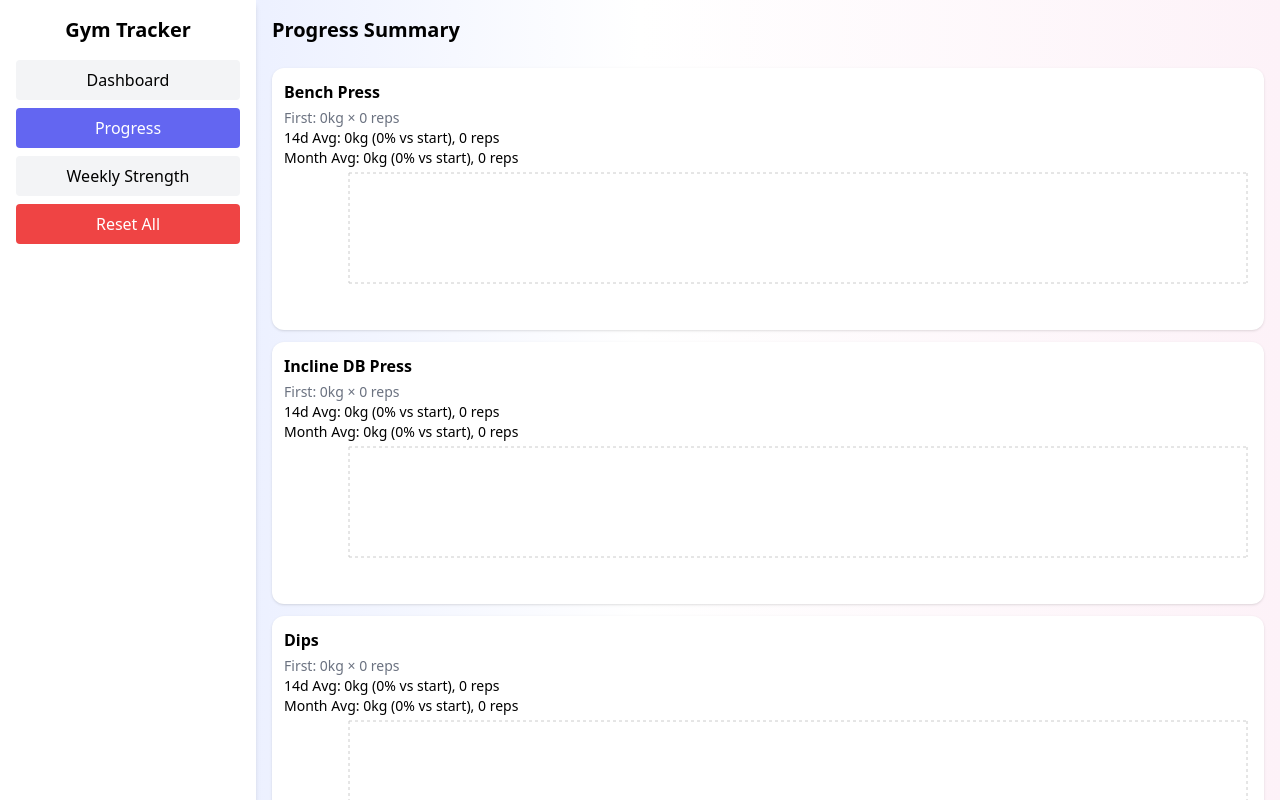
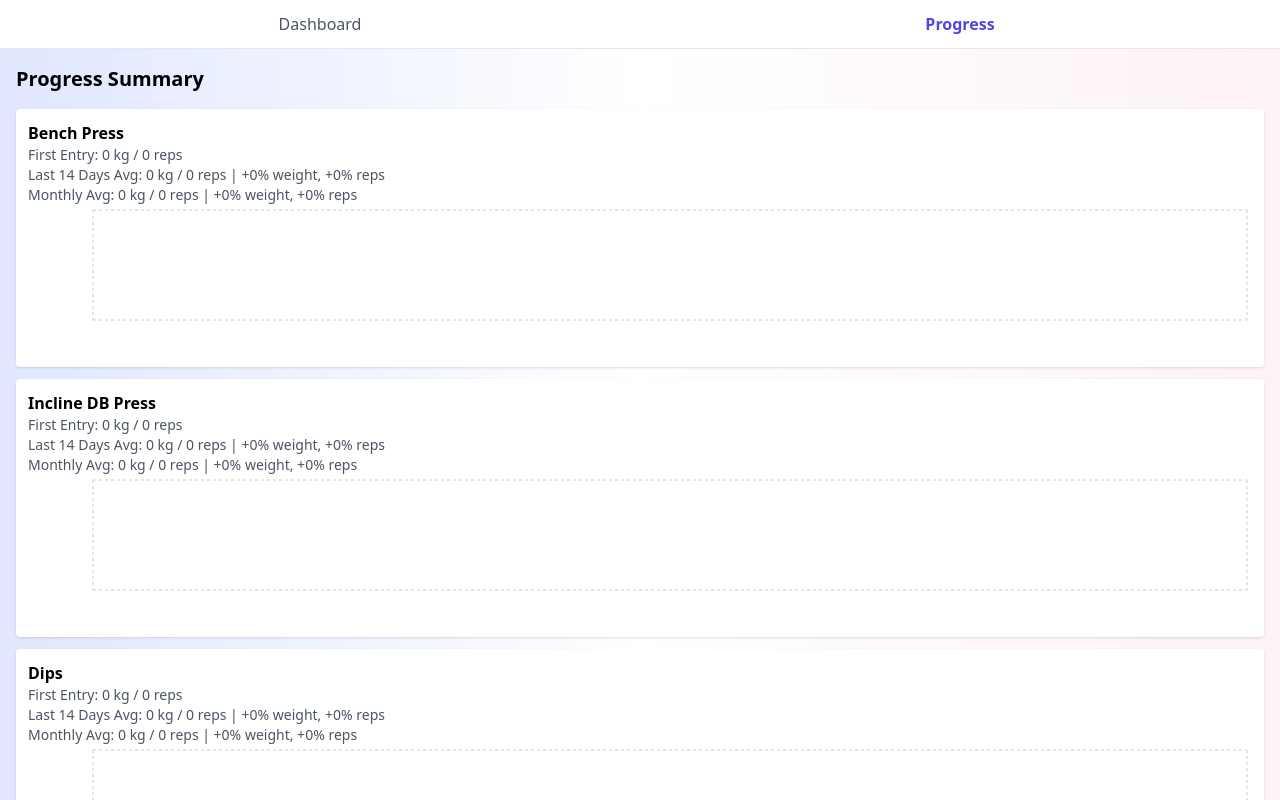
Before and after one commit to Ammar-Hus/gym-tracker1, a React (Create React App) app: page / in a window 1280 px wide. Both pictures are taken after a click on the button "Progress". Shown: the top 800 px of the page. Built offline with nearby package versions, Linux system fonts and the light colour scheme; the HTML template or start-up script is replaced by a standard one.

Commit message:
Update App.jsx

```diff
--- a/src/App.jsx
+++ b/src/App.jsx
@@ -4,15 +4,16 @@ import { format, parseISO, subDays, startOfMonth, isAfter } from 'date-fns';
 
 const SPLIT = [
   { day: 'Monday', muscle: 'Chest + Triceps + Abs', exercises: ['Bench Press','Incline DB Press','Dips','Pushdowns','Overhead DB Extension','Plank','Deadbug','Woodchoppers'] },
-  { day: 'Tuesday', muscle: 'Back + Biceps + Abs', exercises: ['Pull-Ups','Barbell Rows','Seated Rows','Barbell Curls','DB Curls','Concentration Curl','Plank','Hanging Leg Raise'] },
-  { day: 'Wednesday', muscle: 'Legs + Shoulders + Abs', exercises: ['Squats','RDLs','Lunges','OHP','Lateral Raises','Rear Delt Flys','Hanging Leg Raise','Russian Twists'] },
-  { day: 'Thursday', muscle: 'Chest + Triceps + Abs', exercises: ['Incline Bench','Chest Flys','Push-Ups','Skullcrushers','Rope Pushdowns','Dips','Plank'] },
+  { day: 'Tuesday', muscle: 'Back + Biceps', exercises: ['Pull-Ups','Barbell Rows','Seated Rows','Barbell Curls','DB Curls','Concentration Curl'] },
+  { day: 'Wednesday', muscle: 'Legs + Shoulders', exercises: ['Squats','RDLs','Lunges','OHP','Lateral Raises','Rear Delt Flys','Hanging Leg Raise','Russian Twists'] },
+  { day: 'Thursday', muscle: 'Chest + Triceps', exercises: ['Incline Bench','Chest Flys','Push-Ups','Skullcrushers','Rope Pushdowns','Dips'] },
   { day: 'Friday', muscle: 'Rest', exercises: [] },
-  { day: 'Saturday', muscle: 'Back + Biceps + Abs', exercises: ['Lat Pulldown','T-Bar Row','DB Row','Incline DB Curl','Hammer Curl','Cable Curl','Decline Crunch','V-Ups','Cable Crunch'] },
-  { day: 'Sunday', muscle: 'Legs + Shoulders + Abs', exercises: ['Leg Press','Leg Extension','Ham Curl','Arnold Press','Front Raise','Cable Lateral Raise','Stretch & Mobility','Plank'] }
+  { day: 'Saturday', muscle: 'Back + Biceps', exercises: ['Lat Pulldown','T-Bar Row','DB Row','Incline DB Curl','Hammer Curl','Cable Curl','Decline Crunch','V-Ups','Cable Crunch'] },
+  { day: 'Sunday', muscle: 'Legs + Shoulders', exercises: ['Leg Press','Leg Extension','Ham Curl','Arnold Press','Front Raise','Cable Lateral Raise','Stretch & Mobility'] }
 ];
 
 const STORAGE_KEY = 'gympro_logs_v2';
+
 function uid(){ return Math.random().toString(36).slice(2,9); }
 
 function groupByExercise(logs){
@@ -31,20 +32,18 @@ export default function App(){
   });
   const [selectedDay, setSelectedDay] = useState(null);
   const [selectedExercise, setSelectedExercise] = useState(null);
-  const [showPanel, setShowPanel] = useState(false);
   const [setsInput, setSetsInput] = useState([{set:1,reps:8,weight:0}]);
   const [date, setDate] = useState(format(new Date(),'yyyy-MM-dd'));
   const [tab, setTab] = useState('dashboard');
-  const [absSelected, setAbsSelected] = useState([]);
 
   useEffect(()=>{ localStorage.setItem(STORAGE_KEY, JSON.stringify(logs)); },[logs]);
 
-  function openDay(day){ setSelectedDay(day); setSelectedExercise(null); setShowPanel(true); setSetsInput([{set:1,reps:8,weight:0}]); setAbsSelected([]); }
+  function openDay(day){ setSelectedDay(day); setSelectedExercise(null); setSetsInput([{set:1,reps:8,weight:0}]); setTab('day'); }
   function openExercise(ex){ setSelectedExercise(ex); setSetsInput([{set:1,reps:8,weight:0}]); }
+
   function addSetRow(){ setSetsInput(prev=>[...prev, {set: prev.length+1, reps:8, weight:0}]); }
-  function updateSet(idx, field, val){ const copy=[...setsInput]; copy[idx][field]=val; setSetsInput(copy); }
+  function updateSet(idx, field, val){ const copy=[...setsInput]; copy[idx][field]=Number(val); setSetsInput(copy); }
   function removeSet(idx){ const copy=[...setsInput]; copy.splice(idx,1); copy.forEach((r,i)=>r.set=i+1); setSetsInput(copy); }
-  function toggleAbs(ex){ setAbsSelected(prev=> prev.includes(ex)? prev.filter(a=>a!==ex) : [...prev,ex]); }
 
   function saveExercise(){
     if(!selectedExercise) return;
@@ -52,16 +51,21 @@ export default function App(){
       id: uid(), date, day: selectedDay || format(parseISO(date),'EEEE'), exercise: selectedExercise,
       set: s.set, reps: Number(s.reps), weight: Number(s.weight)
     }));
-    const absEntries = absSelected.map(ex=>({
-      id: uid(), date, day: selectedDay || format(parseISO(date),'EEEE'), exercise: ex,
-      set: 1, reps: 0, weight: 0
-    }));
-    setLogs(prev=>[...prev, ...newEntries, ...absEntries].sort((a,b)=> a.date > b.date ? 1 : -1));
+    setLogs(prev=>[...prev, ...newEntries].sort((a,b)=> a.date > b.date ? 1 : -1));
     setSetsInput([{set:1,reps:8,weight:0}]);
     setSelectedExercise(null);
   }
 
   const exerciseMap = useMemo(()=> groupByExercise(logs), [logs]);
+
+  const firstPerExercise = useMemo(()=>{
+    const out = {};
+    Object.keys(exerciseMap).forEach(ex=>{
+      const arr = exerciseMap[ex];
+      if(arr.length){ const first = arr[0]; out[ex] = {date:first.date, reps:first.reps, weight:first.weight}; }
+    });
+    return out;
+  }, [exerciseMap]);
 
   function averageInRange(ex, startDate){
     const arr = (exerciseMap[ex]||[]).filter(r=> isAfter(parseISO(r.date), subDays(parseISO(startDate),1)) || r.date===startDate );
@@ -77,43 +81,48 @@ export default function App(){
   const progressSummary = useMemo(()=>{
     const exs = Object.keys(exerciseMap).length ? Object.keys(exerciseMap) : SPLIT.flatMap(s=>s.exercises);
     return exs.map(ex=>{
-      const arr = exerciseMap[ex]||[];
-      const first = arr.length? arr[0]: {date:null, reps:0, weight:0};
+      const first = firstPerExercise[ex] || null;
       const avg14 = averageInRange(ex, day14Start);
       const avgMonth = averageInRange(ex, monthStart);
-      const pct14 = first.weight? Math.round(((avg14.avgWeight-first.weight)/first.weight)*100*100)/100 : null;
-      const pctMonth = first.weight? Math.round(((avgMonth.avgWeight-first.weight)/first.weight)*100*100)/100 : null;
-      return {exercise:ex, first, avg14, avgMonth, pct14, pctMonth};
+      const weightFirst = first? first.weight : 0; const repsFirst = first? first.reps : 0;
+      const weight14 = avg14.avgWeight; const reps14 = avg14.avgReps;
+      const weightMonth = avgMonth.avgWeight; const repsMonth = avgMonth.avgReps;
+      const pctIncreaseWeight14 = weightFirst? Math.round(((weight14 - weightFirst)/weightFirst)*100*100)/100 : null;
+      const pctIncreaseReps14 = repsFirst? Math.round(((reps14 - repsFirst)/repsFirst)*100*100)/100 : null;
+      const pctIncreaseWeightMonth = weightFirst? Math.round(((weightMonth - weightFirst)/weightFirst)*100*100)/100 : null;
+      const pctIncreaseRepsMonth = repsFirst? Math.round(((repsMonth - repsFirst)/repsFirst)*100*100)/100 : null;
+      return {
+        exercise: ex,
+        first: {date: first? first.date : null, weight: weightFirst, reps: repsFirst},
+        avg14: { ...avg14 }, pct14: { weight: pctIncreaseWeight14, reps: pctIncreaseReps14 },
+        avgMonth: { ...avgMonth }, pctMonth: { weight: pctIncreaseWeightMonth, reps: pctIncreaseRepsMonth }
+      };
     });
-  }, [exerciseMap]);
+  }, [exerciseMap, firstPerExercise]);
 
   function chartDataForExercise(ex){
     const arr = (exerciseMap[ex]||[]).map(r=>({ date: r.date, weight: r.weight, reps: r.reps }));
     const map = {};
     arr.forEach(a=>{ if(!map[a.date]) map[a.date]={weightSum:0,repsSum:0,count:0}; map[a.date].weightSum += a.weight; map[a.date].repsSum += a.reps; map[a.date].count +=1; });
-    return Object.keys(map).sort().map(d=>({ date:d, weight: Math.round((map[d].weightSum/map[d].count)*100)/100, reps: Math.round((map[d].repsSum/map[d].count)*100)/100 }));
+    const out = Object.keys(map).sort().map(d=>({ date:d, weight: Math.round((map[d].weightSum/map[d].count)*100)/100, reps: Math.round((map[d].repsSum/map[d].count)*100)/100 }));
+    return out;
   }
 
   const primary = 'bg-gradient-to-r from-indigo-100 via-white to-pink-50';
 
   return (
-    <div className={`min-h-screen ${primary} flex flex-col md:flex-row`}>
-      {/* Sidebar */}
-      <div className="md:w-64 p-4 bg-white shadow-md flex-shrink-0">
-        <div className="text-xl font-bold mb-4 text-center">Gym Tracker</div>
-        <button onClick={()=>setTab('dashboard')} className={`w-full p-2 mb-2 rounded ${tab==='dashboard'?'bg-indigo-500 text-white':'bg-gray-100'}`}>Dashboard</button>
-        <button onClick={()=>setTab('progress')} className={`w-full p-2 mb-2 rounded ${tab==='progress'?'bg-indigo-500 text-white':'bg-gray-100'}`}>Progress</button>
-        <button onClick={()=>setTab('weekly')} className={`w-full p-2 mb-2 rounded ${tab==='weekly'?'bg-indigo-500 text-white':'bg-gray-100'}`}>Weekly Strength</button>
-        <button onClick={()=>{localStorage.removeItem(STORAGE_KEY); setLogs([]);}} className="w-full p-2 mb-2 rounded bg-red-500 text-white">Reset All</button>
+    <div className={`min-h-screen ${primary} flex flex-col`}>
+      {/* Tabs */}
+      <div className="flex justify-around border-b bg-white sticky top-0 z-10">
+        <button onClick={()=>setTab('dashboard')} className={`flex-1 p-3 ${tab==='dashboard'?'font-bold text-indigo-600':'text-gray-600'}`}>Dashboard</button>
+        <button onClick={()=>setTab('progress')} className={`flex-1 p-3 ${tab==='progress'?'font-bold text-indigo-600':'text-gray-600'}`}>Progress</button>
       </div>
 
-      {/* Main Content */}
-      <div className="flex-1 p-4 overflow-y-auto">
       {/* Dashboard */}
       {tab==='dashboard' && (
-          <div className="space-y-4">
+        <div className="p-4 space-y-4">
           <div className="text-xl font-bold">Select a Day</div>
-            <div className="grid grid-cols-1 sm:grid-cols-2 gap-3">
+          <div className="grid grid-cols-2 gap-3">
             {SPLIT.map(d=>(
               <button key={d.day} onClick={()=>openDay(d.day)} className="p-4 rounded-xl shadow bg-white text-left">
                 <div className="font-semibold">{d.day}</div>
@@ -121,104 +130,68 @@ export default function App(){
               </button>
             ))}
           </div>
+        </div>
+      )}
 
-            {showPanel && selectedDay && (
-              <div className="fixed inset-0 bg-black/40 flex justify-center md:justify-end items-start pt-10 px-2">
-                <div className="bg-white dark:bg-gray-800 w-full max-w-md p-4 rounded-xl shadow overflow-y-auto">
-                  <div className="flex justify-between items-center mb-3">
-                    <div className="font-bold">{selectedDay} Exercises</div>
-                    <button onClick={()=>setShowPanel(false)}>✕</button>
-                  </div>
-
+      {/* Day Exercise Panel */}
+      {tab==='day' && (
+        <div className="p-4">
+          <button onClick={()=>setTab('dashboard')} className="text-blue-500 mb-3">← Back to Dashboard</button>
           {!selectedExercise && (
             <div className="space-y-2">
               {(SPLIT.find(d=>d.day===selectedDay)?.exercises||[]).map(ex=>(
-                        <button key={ex} onClick={()=>openExercise(ex)} className="block w-full text-left p-2 bg-indigo-50 rounded">{ex}</button>
-                      ))}
-
-                      <div className="mt-3 text-sm font-semibold">Abs Exercises (select manually):</div>
-                      <div className="flex flex-wrap gap-2 mt-1">
-                        {['Plank','Crunch','Russian Twists','V-Ups','Hanging Leg Raise'].map(ex=>(
-                          <button key={ex} onClick={()=>toggleAbs(ex)} className={`px-2 py-1 rounded ${absSelected.includes(ex)?'bg-indigo-500 text-white':'bg-gray-100'}`}>{ex}</button>
+                <button key={ex} onClick={()=>openExercise(ex)} className="block w-full text-left p-2 bg-indigo-50 rounded">
+                  {ex}
+                </button>
               ))}
             </div>
-                    </div>
           )}
-
           {selectedExercise && (
             <div>
-                      <div className="font-semibold mb-2">{selectedExercise}</div>
+              <div className="font-semibold text-lg mb-2">{selectedExercise} - {selectedDay}</div>
               {setsInput.map((s,i)=>(
-                        <div key={i} className="flex flex-col sm:flex-row items-center space-y-2 sm:space-y-0 sm:space-x-2 mb-2">
-                          <input type="number" value={s.reps} onChange={e=>updateSet(i,'reps',e.target.value)} className="border p-1 w-full sm:w-16" placeholder="Reps" />
-                          <input type="number" value={s.weight} onChange={e=>updateSet(i,'weight',e.target.value)} className="border p-1 w-full sm:w-20" placeholder="Weight" />
-                          <button onClick={()=>removeSet(i)} className="text-red-500">✕</button>
+                <div key={i} className="flex space-x-2 mb-2">
+                  <input type="number" className="border p-1 w-12" value={s.set} readOnly/>
+                  <input type="number" className="border p-1 w-16" value={s.reps} onChange={e=>updateSet(i,'reps',e.target.value)}/>
+                  <input type="number" className="border p-1 w-20" value={s.weight} onChange={e=>updateSet(i,'weight',e.target.value)}/>
+                  <button className="text-red-500" onClick={()=>removeSet(i)}>X</button>
                 </div>
               ))}
-                      <div className="flex gap-2">
-                        <button onClick={addSetRow} className="px-3 py-1 bg-gray-200 rounded w-full sm:w-auto">+ Set</button>
-                        <button onClick={saveExercise} className="px-3 py-1 bg-indigo-500 text-white rounded w-full sm:w-auto">Save</button>
-                      </div>
-                    </div>
-                  )}
-                </div>
+              <button className="bg-green-500 text-white px-3 py-1 rounded mr-2" onClick={addSetRow}>+ Set</button>
+              <button className="bg-blue-500 text-white px-3 py-1 rounded" onClick={saveExercise}>Save</button>
             </div>
           )}
         </div>
       )}
 
-        {/* Progress */}
+      {/* Progress Tab */}
       {tab==='progress' && (
-          <div className="space-y-6">
-            <div className="text-xl font-bold">Progress Summary</div>
-            <div className="grid gap-3">
-              {progressSummary.map(item=>(
-                <div key={item.exercise} className="p-3 rounded-xl bg-white shadow overflow-x-auto">
-                  <div className="font-semibold mb-1">{item.exercise}</div>
-                  <div className="text-sm text-gray-500">First: {item.first.weight}kg × {item.first.reps} reps</div>
-                  <div className="text-sm">14d Avg: {item.avg14.avgWeight}kg ({item.pct14||0}% vs start), {item.avg14.avgReps} reps</div>
-                  <div className="text-sm">Month Avg: {item.avgMonth.avgWeight}kg ({item.pctMonth||0}% vs start), {item.avgMonth.avgReps} reps</div>
-                  <ResponsiveContainer width="100%" height={150}>
-                    <LineChart data={chartDataForExercise(item.exercise)}>
+        <div className="p-4 space-y-4">
+          <div className="font-bold text-xl">Progress Summary</div>
+          <div className="space-y-3">
+            {progressSummary.map(p=>(
+              <div key={p.exercise} className="bg-white p-3 rounded shadow">
+                <div className="font-semibold">{p.exercise}</div>
+                <div className="text-sm text-gray-600">First Entry: {p.first.weight} kg / {p.first.reps} reps</div>
+                <div className="text-sm text-gray-600">Last 14 Days Avg: {p.avg14.avgWeight} kg / {p.avg14.avgReps} reps | +{p.pct14.weight??0}% weight, +{p.pct14.reps??0}% reps</div>
+                <div className="text-sm text-gray-600">Monthly Avg: {p.avgMonth.avgWeight} kg / {p.avgMonth.avgReps} reps | +{p.pctMonth.weight??0}% weight, +{p.pctMonth.reps??0}% reps</div>
+                <div style={{height:150}}>
+                  <ResponsiveContainer width="100%" height="100%">
+                    <LineChart data={chartDataForExercise(p.exercise)}>
                       <CartesianGrid strokeDasharray="3 3" />
-                      <XAxis dataKey="date" tickFormatter={d=>d.slice(5)} />
+                      <XAxis dataKey="date" />
                       <YAxis />
                       <Tooltip />
-                      <Line type="monotone" dataKey="weight" stroke="#6366F1" />
-                      <Line type="monotone" dataKey="reps" stroke="#EC4899" />
+                      <Line type="monotone" dataKey="weight" stroke="#8884d8" name="Weight" />
+                      <Line type="monotone" dataKey="reps" stroke="#82ca9d" name="Reps" />
                     </LineChart>
                   </ResponsiveContainer>
+                </div>
               </div>
             ))}
           </div>
         </div>
       )}
-
-        {/* Weekly Strength Tab */}
-        {tab==='weekly' && (
-          <div>
-            <div className="text-xl font-bold mb-3">Weekly Strength Overview</div>
-            {SPLIT.map(day=>(
-              <div key={day.day} className="mb-4 p-3 rounded-xl bg-white shadow">
-                <div className="font-semibold">{day.day} ({day.muscle})</div>
-                {(day.exercises||[]).map(ex=>{
-                  const arr = exerciseMap[ex]||[];
-                  if(!arr.length) return null;
-                  const last = arr[arr.length-1];
-                  const first = arr[0];
-                  const pct = first.weight? Math.round(((last.weight-first.weight)/first.weight)*100*100)/100 : null;
-                  return (
-                    <div key={ex} className="text-sm text-gray-700">
-                      {ex}: {last.weight}kg × {last.reps} reps ({pct? pct+'% ↑': 'New'})
-                    </div>
-                  );
-                })}
-              </div>
-            ))}
-          </div>
-        )}
-
-      </div>
     </div>
   );
 }
```
Lines whose indentation alone changed are shown as unchanged.
